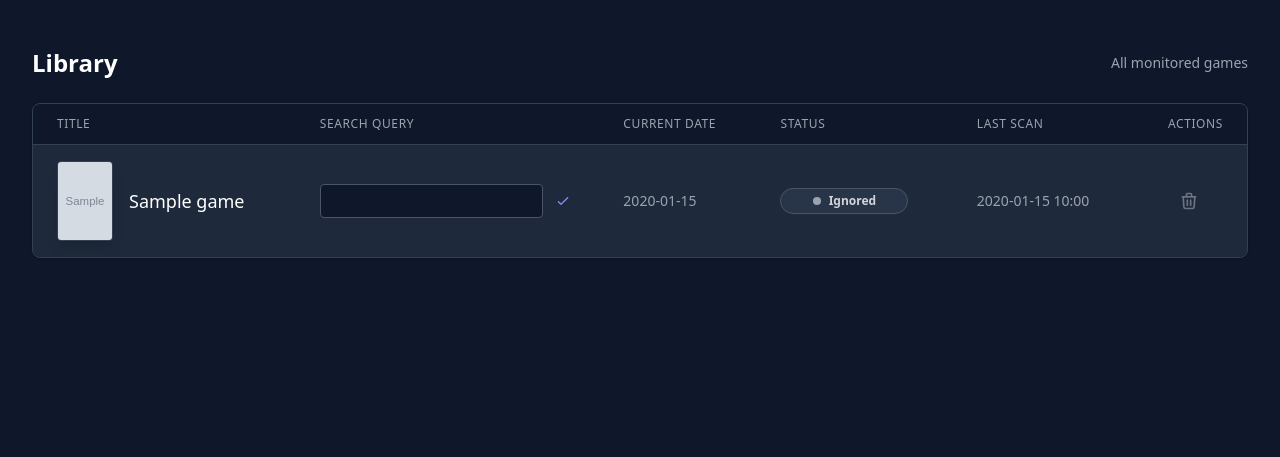
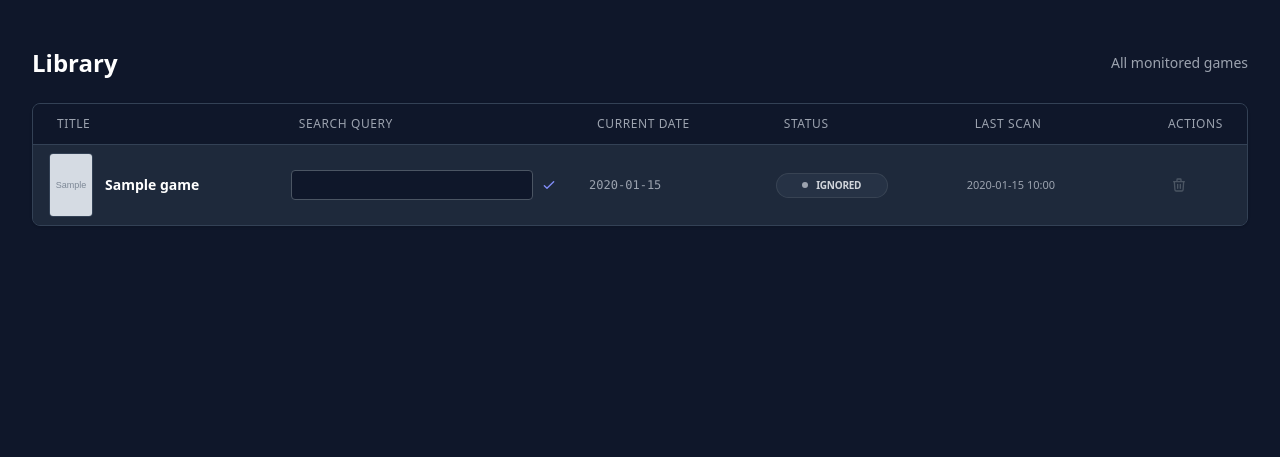
Before and after one commit to Yakrel/repackarr, a FastAPI app: template app/templates/library.html in a window 1280 px wide. Shown: the part 65-522 px from the top of the page. Run offline with FastAPI, Linux system fonts and the light colour scheme; the template is opened without the code that fills it: most values are stand-ins (such as "Sample title", 1, 10 or a date in 2020); grey boxes marked "Sample" are stand-in pictures; parts of the project's set-up code (start-up, migrations or seed data) failed here and were passed over; some libraries are stand-ins or nearby versions.

Commit message:
style: make library table more compact and polished

```diff
--- a/app/templates/library.html
+++ b/app/templates/library.html
@@ -21,60 +21,60 @@
             </thead>
             <tbody class="divide-y divide-gray-700 bg-gray-800">
                 {% for game in games %}
-                <tr id="game-row-{{ game.id }}">
-                    <td class="px-6 py-4 whitespace-nowrap text-sm font-medium text-white flex items-center gap-4">
+                <tr id="game-row-{{ game.id }}" class="hover:bg-gray-750 transition">
+                    <td class="px-4 py-2 whitespace-nowrap text-sm font-medium text-white flex items-center gap-3">
                         {% if game.cover_url %}
-                        <img src="{{ game.cover_url }}" alt="" class="h-20 w-14 object-cover rounded shadow-lg border border-gray-700">
+                        <img src="{{ game.cover_url }}" alt="" class="h-16 w-11 object-cover rounded border border-gray-700">
                         {% else %}
-                        <div class="h-20 w-14 bg-gray-700 rounded flex items-center justify-center text-xs text-gray-500 border border-gray-600">?</div>
+                        <div class="h-16 w-11 bg-gray-700 rounded flex items-center justify-center text-[10px] text-gray-500 border border-gray-600">NO IMG</div>
                         {% endif %}
-                        <span class="text-lg">{{ game.title }}</span>
+                        <span class="font-bold">{{ game.title }}</span>
                     </td>
-                    <td class="px-6 py-4 whitespace-nowrap text-sm text-gray-300">
+                    <td class="px-4 py-2 whitespace-nowrap text-sm text-gray-300">
                         <!-- Inline Edit -->
                         <form hx-post="/game/{{ game.id }}/update-query" hx-trigger="submit" hx-swap="none">
                             <div class="flex items-center gap-2">
                                 <input type="text" name="search_query" value="{{ game.search_query }}"
-                                       class="bg-gray-900 border border-gray-600 text-white text-xs rounded block w-full p-2 focus:ring-indigo-500 focus:border-indigo-500">
-                                <button type="submit" class="text-indigo-400 hover:text-indigo-300 p-1">
+                                       class="bg-gray-900 border border-gray-600 text-white text-[11px] rounded block w-full p-1 focus:ring-indigo-500 focus:border-indigo-500">
+                                <button type="submit" class="text-indigo-400 hover:text-indigo-300">
                                     <svg class="w-4 h-4" fill="none" stroke="currentColor" viewBox="0 0 24 24"><path stroke-linecap="round" stroke-linejoin="round" stroke-width="2" d="M5 13l4 4L19 7"></path></svg>
                                 </button>
                             </div>
                         </form>
                     </td>
-                    <td class="px-6 py-4 whitespace-nowrap text-sm text-gray-400">
+                    <td class="px-4 py-2 whitespace-nowrap text-[12px] text-gray-400 font-mono">
                         {{ game.current_version_date.strftime('%Y-%m-%d') }}
                     </td>
-                    <td class="px-6 py-4 whitespace-nowrap"
+                    <td class="px-4 py-2 whitespace-nowrap"
                         hx-post="/game/{{ game.id }}/toggle-monitor"
                         hx-target="this"
                         hx-swap="innerHTML">
                         {% if game.status == 'monitored' %}
-                        <button class="group flex items-center gap-2 px-3 py-1 rounded-full bg-green-900/50 border border-green-700 hover:bg-green-800 transition cursor-pointer w-32 justify-center" title="Click to Stop Monitoring">
-                            <span class="h-2 w-2 rounded-full bg-green-400 animate-pulse"></span>
-                            <span class="text-xs font-semibold text-green-200 group-hover:text-white">Monitored</span>
+                        <button class="group flex items-center gap-2 px-2 py-1 rounded-full bg-green-900/40 border border-green-800/50 hover:bg-green-800 transition cursor-pointer w-28 justify-center">
+                            <span class="h-1.5 w-1.5 rounded-full bg-green-400 animate-pulse"></span>
+                            <span class="text-[10px] font-bold text-green-200 uppercase tracking-tight">Monitored</span>
                         </button>
                         {% else %}
-                        <button class="group flex items-center gap-2 px-3 py-1 rounded-full bg-gray-700/50 border border-gray-600 hover:bg-gray-600 transition cursor-pointer w-32 justify-center" title="Click to Start Monitoring">
-                            <span class="h-2 w-2 rounded-full bg-gray-400"></span>
-                            <span class="text-xs font-semibold text-gray-300 group-hover:text-white">Ignored</span>
+                        <button class="group flex items-center gap-2 px-2 py-1 rounded-full bg-gray-700/40 border border-gray-600/50 hover:bg-gray-600 transition cursor-pointer w-28 justify-center">
+                            <span class="h-1.5 w-1.5 rounded-full bg-gray-400"></span>
+                            <span class="text-[10px] font-bold text-gray-300 uppercase tracking-tight">Ignored</span>
                         </button>
                         {% endif %}
                     </td>
-                    <td class="px-6 py-4 whitespace-nowrap text-sm text-gray-400">
+                    <td class="px-4 py-2 whitespace-nowrap text-[11px] text-gray-400">
                         {% if game.last_scanned_at %}
                         {{ game.last_scanned_at.strftime('%Y-%m-%d %H:%M') }}
                         {% else %}
                         Never
                         {% endif %}
                     </td>
-                    <td class="px-6 py-4 whitespace-nowrap text-center text-sm font-medium">
+                    <td class="px-4 py-2 whitespace-nowrap text-center text-sm font-medium">
                         <button hx-delete="/game/{{ game.id }}"
-                                hx-confirm="Are you sure you want to delete this game and all its history? This cannot be undone."
+                                hx-confirm="Are you sure?"
                                 hx-target="#game-row-{{ game.id }}"
                                 hx-swap="outerHTML"
-                                class="text-gray-500 hover:text-red-500 transition p-2 hover:bg-red-900/20 rounded-full" title="Delete Game">
-                            <svg class="h-5 w-5" fill="none" viewBox="0 0 24 24" stroke="currentColor">
+                                class="text-gray-600 hover:text-red-500 transition p-1.5 hover:bg-red-900/20 rounded-md">
+                            <svg class="h-4 w-4" fill="none" viewBox="0 0 24 24" stroke="currentColor">
                                 <path stroke-linecap="round" stroke-linejoin="round" stroke-width="2" d="M19 7l-.867 12.142A2 2 0 0116.138 21H7.862a2 2 0 01-1.995-1.858L5 7m5 4v6m4-6v6m1-10V4a1 1 0 00-1-1h-4a1 1 0 00-1 1v3M4 7h16" />
                             </svg>
                         </button>
```
Also changed, not shown: app/routers/ui.py (+6 -6 lines).
